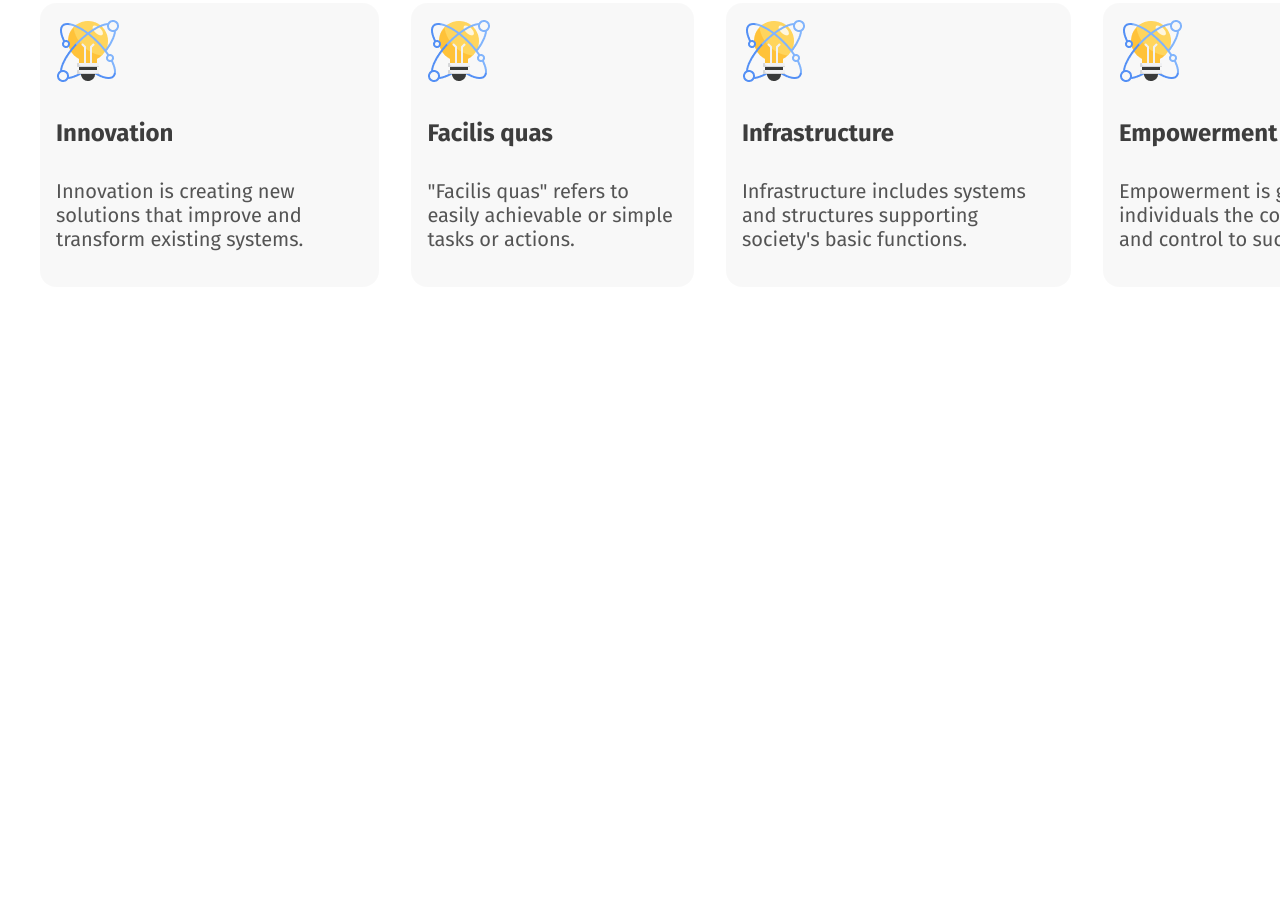
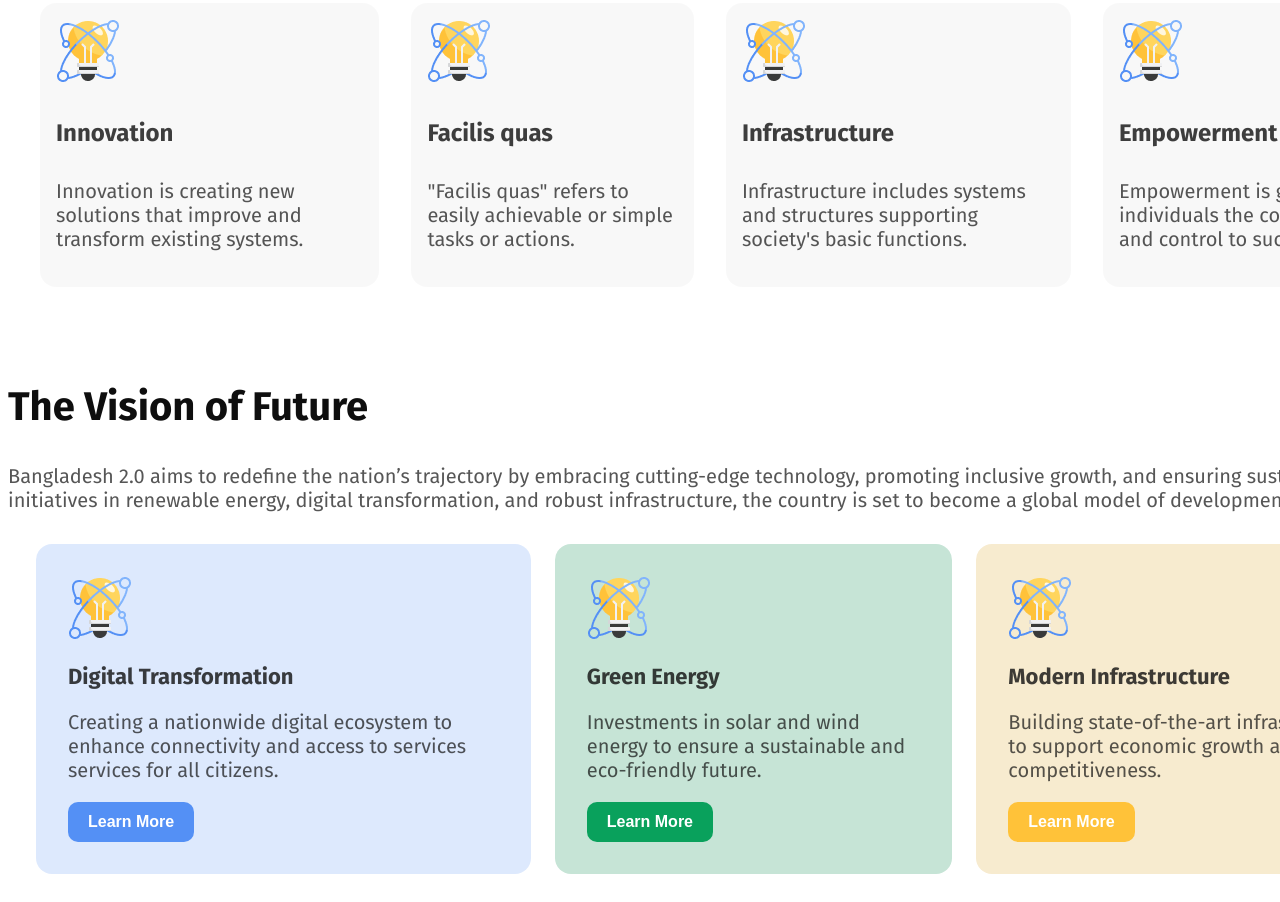
Before and after one commit to samiul-islam-55/my-assignment--01, a plain HTML site: page index.html in a window 1280 px wide. Shown: the part 973-1875 px from the top of the page. Before the commit the page ends 1292 px from the top, so only its background shows below. Drawn offline with Linux system fonts and the light colour scheme.

Commit message:
vision section done

```diff
--- a/index.html
+++ b/index.html
@@ -87,6 +87,60 @@
       </div>
 
 
+
+      <!-- The Vision of Future section start here -->
+      <div class="vision-container">
+        <div>
+          <h2 class="future-title">The Vision of Future</h2>
+          <p class="future-description">
+            Bangladesh 2.0 aims to redefine the nation’s trajectory by embracing
+            cutting-edge technology, promoting inclusive growth, and ensuring
+            sustainability. With initiatives in renewable energy, digital
+            transformation, and robust infrastructure, the country is set to
+            become a global model of development.
+          </p>
+
+          <!-- card container-->
+          <div class="card-container">
+            <!-- cart 1 -->
+            <div class="future-cart" id="future-cart-1">
+              <img src="./assets/card-icon.png" alt="" />
+              <h2 class="future-cart-title">Digital Transformation</h2>
+              <p class="future-cart-description">
+                Creating a nationwide digital ecosystem to enhance connectivity
+                and access to services services for all citizens.
+              </p>
+              <button class="future-cart-btn" id="future-cart-btn1">
+                Learn More
+              </button>
+            </div>
+
+            <!-- cart 2 -->
+            <div class="future-cart" id="future-cart-2">
+              <img src="./assets/card-icon.png" alt="" />
+              <h2 class="future-cart-title">Green Energy</h2>
+              <p class="future-cart-description">
+                Investments in solar and wind energy to ensure a sustainable and
+                eco-friendly future.
+              </p>
+              <button class="future-cart-btn" id="future-cart-btn2">
+                Learn More
+              </button>
+            </div>
+
+            <!-- cart 3 -->
+            <div class="future-cart" id="future-cart-3">
+              <img src="./assets/card-icon.png" alt="" />
+              <h2 class="future-cart-title">Modern Infrastructure</h2>
+              <p class="future-cart-description">
+                Building state-of-the-art infrastructure to support economic
+                growth and global competitiveness.
+              </p>
+              <button class="future-cart-btn" id="future-cart-btn3">
+                Learn More
+              </button>
+            </div>
+          </div>
     </main>
     <footer>
     </footer>
--- a/style.css
+++ b/style.css
@@ -34,7 +34,13 @@ body {
   font-weight: 600;
 }
 
+
+
+
 /* hero section style start */
+
+
+
 .hero-container {
   display: flex;
   justify-content: center;
@@ -87,7 +93,9 @@ body {
 
 
 
+
 /* main section start */
+
 
 
 main {
@@ -132,3 +140,73 @@ main {
     letter-spacing: 0%;
     text-align: left;
   }
+
+
+
+
+  /* The Vision of Future style start here */
+
+
+.vision-container {
+    margin-top: 80px;
+  }
+
+  .future-cart {
+    padding: 32px;
+    border-radius: 16px;
+    margin: 12px;
+  }
+
+  .future-title {
+    color: rgb(14, 14, 14);
+    font-size: 40px;
+    font-weight: 700;
+  }
+
+  .future-description {
+    color: rgba(14, 14, 14, 0.7);
+    font-size: 20px;
+    font-weight: 400;
+  }
+  /* future cart style */
+  .future-cart-title {
+    color: rgba(14, 14, 14, 0.8);
+    font-size: 22px;
+    font-weight: 700;
+  }
+
+  .future-cart-description {
+    color: rgba(14, 14, 14, 0.7);
+    font-size: 20px;
+    font-weight: 400;
+  }
+
+  .future-cart-btn {
+    padding: 11px 20px;
+    border-radius: 10px;
+    color: white;
+    font-size: 16px;
+    font-weight: 600;
+    border: none;
+  }
+
+  #future-cart-1 {
+    background: rgba(84, 144, 245, 0.2);
+  }
+  #future-cart-btn1 {
+    background: rgb(84, 144, 245);
+  }
+
+  #future-cart-2 {
+    background: rgb(198, 228, 214);
+  }
+  #future-cart-btn2 {
+    background: rgb(9, 161, 92);
+  }
+
+  #future-cart-3 {
+    background: rgb(247, 235, 207);
+  }
+  #future-cart-btn3 {
+    background: rgb(255, 194, 57);
+  }
```
